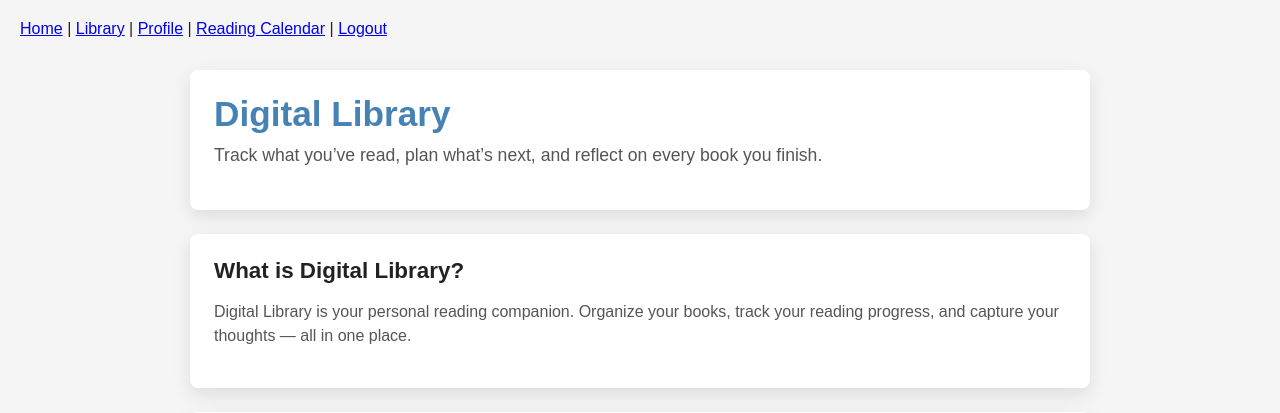
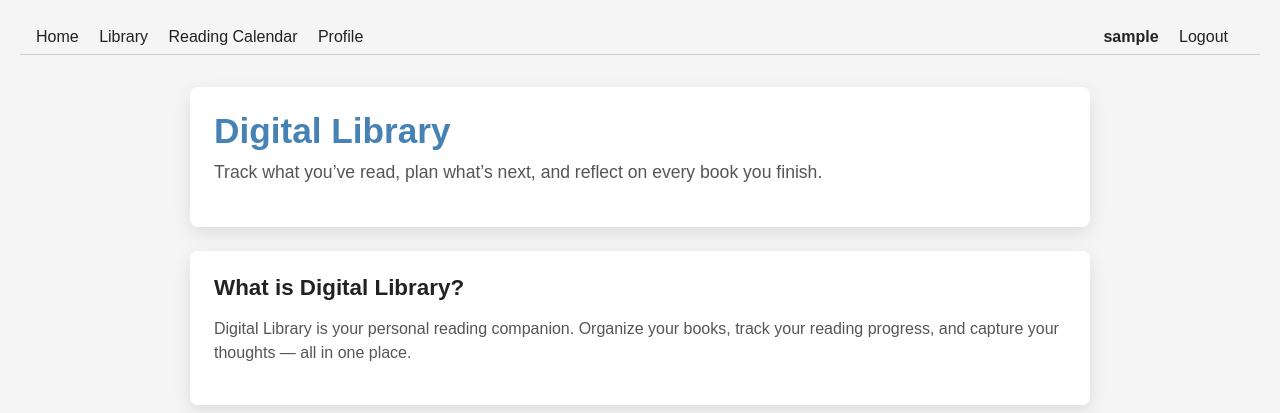
Before and after one commit to BryanMurphy02/digitalLibrary, a Flask app: page / in a window 1280 px wide. Shown: the top 413 px of the page. Run offline with Flask 3, Linux system fonts and the light colour scheme; the visitor is signed in with stand-in values (Sample User, id 1); some libraries are stand-ins or nearby versions.

Commit message:
Displays name and shows login/logout correctly

```diff
--- a/routes/user_route.py
+++ b/routes/user_route.py
@@ -2,9 +2,10 @@ from flask_login import UserMixin
 from services import user_service
 
 class User(UserMixin):
-    def __init__(self, id, email, password_hash):
+    def __init__(self, id, email, username, password_hash):
         self.id = id
         self.email = email
+        self.username = username
         self.password_hash = password_hash
 
 
@@ -19,6 +20,7 @@ def get_user_by_id(user_id):
     return User(
         id=result["id"],
         email=result["email"],
+        username=result["username"],
         password_hash=result["password_hash"]
     )
 
@@ -32,6 +34,7 @@ def get_user_by_email(email):
     return User(
         id=result["id"],
         email=result["email"],
+        username=result["username"],
         password_hash=result["password_hash"]
     )
 
--- a/services/user_service.py
+++ b/services/user_service.py
@@ -25,7 +25,7 @@ def get_all_users():
 # Implemented with User class from user_route which uses flask_login
 def get_user_by_id(user_id):
     result = query_database(
-        "SELECT id, email, password_hash FROM users WHERE id = %s",
+        "SELECT id, email, username, password_hash FROM users WHERE id = %s",
         (user_id,),
         fetchone=True
     )
@@ -38,7 +38,7 @@ def get_user_by_id(user_id):
 # Implemented with User class from user_route which uses flask_login
 def get_user_by_email(email):
     result = query_database(
-        "SELECT id, email, password_hash FROM users WHERE email = %s",
+        "SELECT id, email, username, password_hash FROM users WHERE email = %s",
         (email,),
         fetchone=True
     )
--- a/static/styles.css
+++ b/static/styles.css
@@ -18,6 +18,36 @@ p {
     line-height: 1.5;
     color: #555;
 }
+
+/* ================= Navbar ================= */
+.navbar {
+    display: flex;
+    justify-content: space-between; /* left/right spacing */
+    align-items: center;            /* vertically center items */
+    padding: 0.5rem 1rem;
+    background-color: #f5f5f5;
+    border-bottom: 1px solid #ccc;
+}
+
+.nav-left a,
+.nav-right a {
+    margin-right: 1rem;
+    text-decoration: none;
+    color: #222;
+}
+
+.nav-right span {
+    font-weight: bold;
+    margin-right: 1rem;
+}
+
+/* Hover effect */
+.nav-left a:hover,
+.nav-right a:hover {
+    text-decoration: underline;
+    color: steelblue;
+}
+
 
 /* ---------------- Buttons ---------------- */
 .button {
--- a/templates/layout.html
+++ b/templates/layout.html
@@ -6,18 +6,26 @@
   <link rel="stylesheet" href="{{ url_for('static', filename='styles.css') }}">
 </head>
 <body>
-  <nav>
-    <a href="{{ url_for('home') }}">Home</a> |
-    <a href="{{ url_for('library') }}">Library</a> |
-    <a href="{{ url_for('profile') }}">Profile</a> |
-    <a href="{{ url_for('reading_calendar') }}">Reading Calendar</a> |
-    <!-- <a href="{{ url_for('login') }}">Login</a> -->
+<nav class="navbar">
+  <!-- Left side links -->
+  <div class="nav-left">
+    <a href="{{ url_for('home') }}">Home</a>
+    <a href="{{ url_for('library') }}">Library</a>
+    <a href="{{ url_for('reading_calendar') }}">Reading Calendar</a>
+    <a href="{{ url_for('profile') }}">Profile</a>
+  </div>
+
+  <!-- Right side: username / login / logout -->
+  <div class="nav-right">
     {% if current_user.is_authenticated %}
+      <span>{{ current_user.username }}</span>
       <a href="{{ url_for('logout') }}">Logout</a>
     {% else %}
       <a href="{{ url_for('login') }}">Login</a>
     {% endif %}
-  </nav>
+  </div>
+</nav>
+
 
   <main>
     {% block content %}{% endblock %}
```
